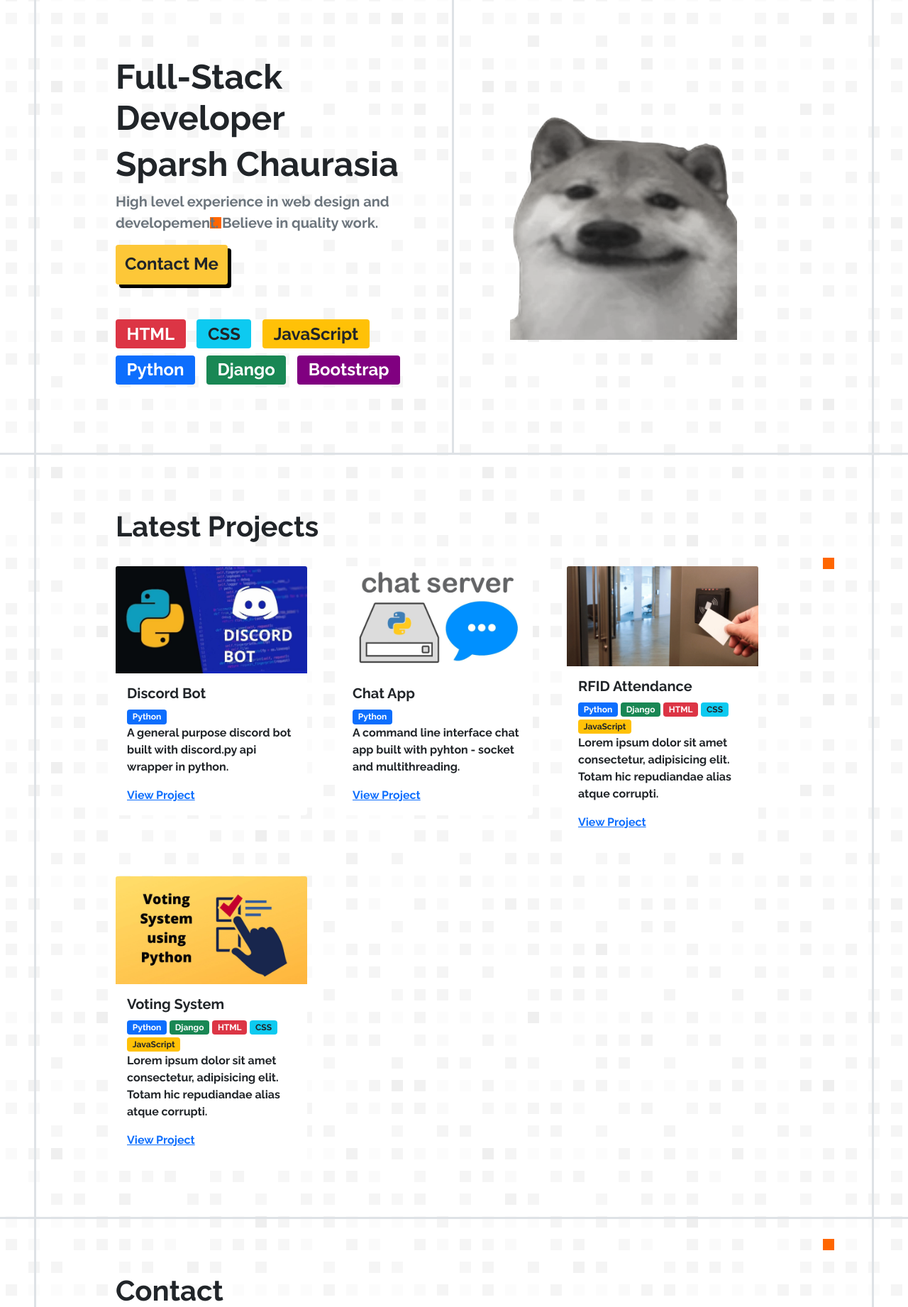
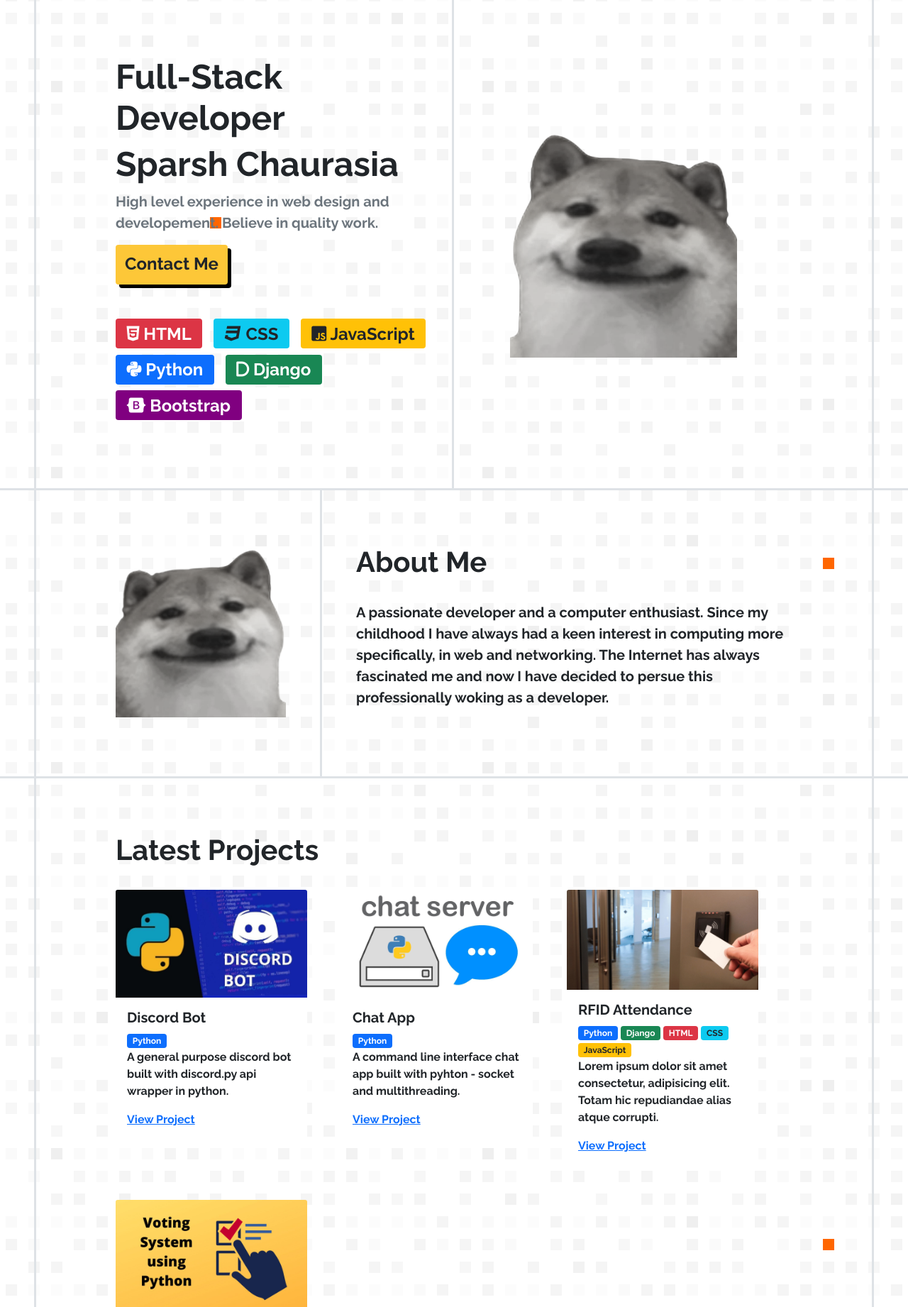
Before and after one commit to SparshChaurasia/PortfolioNew, a Django app: page / in a window 1280 px wide. Shown: the part 86-1928 px from the top of the page at 71% size. Run offline with Django 4.2, Linux system fonts and the light colour scheme.

Commit message:
style: Create basic about section
Create basic about section. Add favicon. Add icons in tech stack.

```diff
--- a/templates/bases/base.html
+++ b/templates/bases/base.html
@@ -5,7 +5,7 @@
     <meta charset="UTF-8">
     <meta http-equiv="X-UA-Compatible" content="IE=edge">
     <meta name="viewport" content="width=device-width, initial-scale=1.0">
-    <link rel="icon" type="image/x-icon" href={% static 'media/favicon.png' %}>
+    <link rel="icon" type="image/x-icon" href="{% static '/images/favicon.ico' %}">
     <title>Sparsh Chaurasia • {% block title %}{% endblock title %}</title>
 
     <!-- Icons -->
--- a/templates/index.html
+++ b/templates/index.html
@@ -15,17 +15,28 @@
                 <p class="mt-2 text-muted" style="font-size: 1.25rem;">High level experience in web design and developement. Believe in quality work.</p>
                 <a href="#contact" class="btn btn-lg custom__button"><span class="h4 fw-bold">Contact Me</span></a>
                 <h2 class="mt-5">
-                    <span class="badge bg-danger mb-2 me-2">HTML</span>
-                    <span class="badge bg-info text-dark mb-2 me-2">CSS</span>
-                    <span class="badge bg-warning text-dark mb-2 me-2">JavaScript</span><br>
-                    <span class="badge bg-primary mb-2 me-2">Python</span>
-                    <span class="badge bg-success mb-2 me-2">Django</span>
-                    <span class="badge mb-2 me-2" style="background: purple;">Bootstrap</span>
+                    <span class="badge bg-danger mb-2 me-2"><i class="fa-brands fa-html5"></i> HTML</span>
+                    <span class="badge bg-info text-dark mb-2 me-2"><i class="fa-brands fa-css3"></i> CSS</span>
+                    <span class="badge bg-warning text-dark mb-2 me-2"><i class="fa-brands fa-square-js"></i> JavaScript</span><br>
+                    <span class="badge bg-primary mb-2 me-2"><i class="fa-brands fa-python"></i> Python</span>
+                    <span class="badge bg-success mb-2 me-2"><i class="fa-solid fa-d"></i> Django</span>
+                    <span class="badge mb-2 me-2" style="background: purple;"><i class="fa-brands fa-bootstrap"></i> Bootstrap</span>
                 </h2>
             </div>
         </div>
         <div class="w-50 d-flex justify-content-center align-items-center">
-            <img src="{% static 'images/doge1.png' %}" alt="doge" srcset="" style="width: 20rem; height: auto; filter: grayscale(95%);">
+            <img src="{% static 'images/doge1.png' %}" alt="doge1" srcset="" style="width: 20rem; height: auto; filter: grayscale(95%);">
+        </div>
+    </div>
+    <span class="position-absolute start-0 vw-100 border-bottom border-3"></span>
+    <!-- About -->
+    <div class="d-flex">
+        <div class="d-flex align-items-center border-end border-3 me-5 pe-5">
+            <img src="{% static 'images/doge2.png' %}" alt="doge2" srcset="" style="width: 15rem; height: auto; filter: grayscale(95%);">
+        </div>
+        <div class="section">
+            <h1 class="fw-bold section__heading">About Me</h1>
+            <p style="font-size: 1.25rem;">A passionate developer and a computer enthusiast. Since my childhood I have always had a keen interest in computing more specifically, in web and networking. The Internet has always fascinated me and now I have decided to persue this professionally woking as a developer.</p>
         </div>
     </div>
     <span class="position-absolute start-0 vw-100 border-bottom border-3"></span>
```
Also changed, not shown: static/images/doge2.png (added), static/images/favicon.ico (added).
